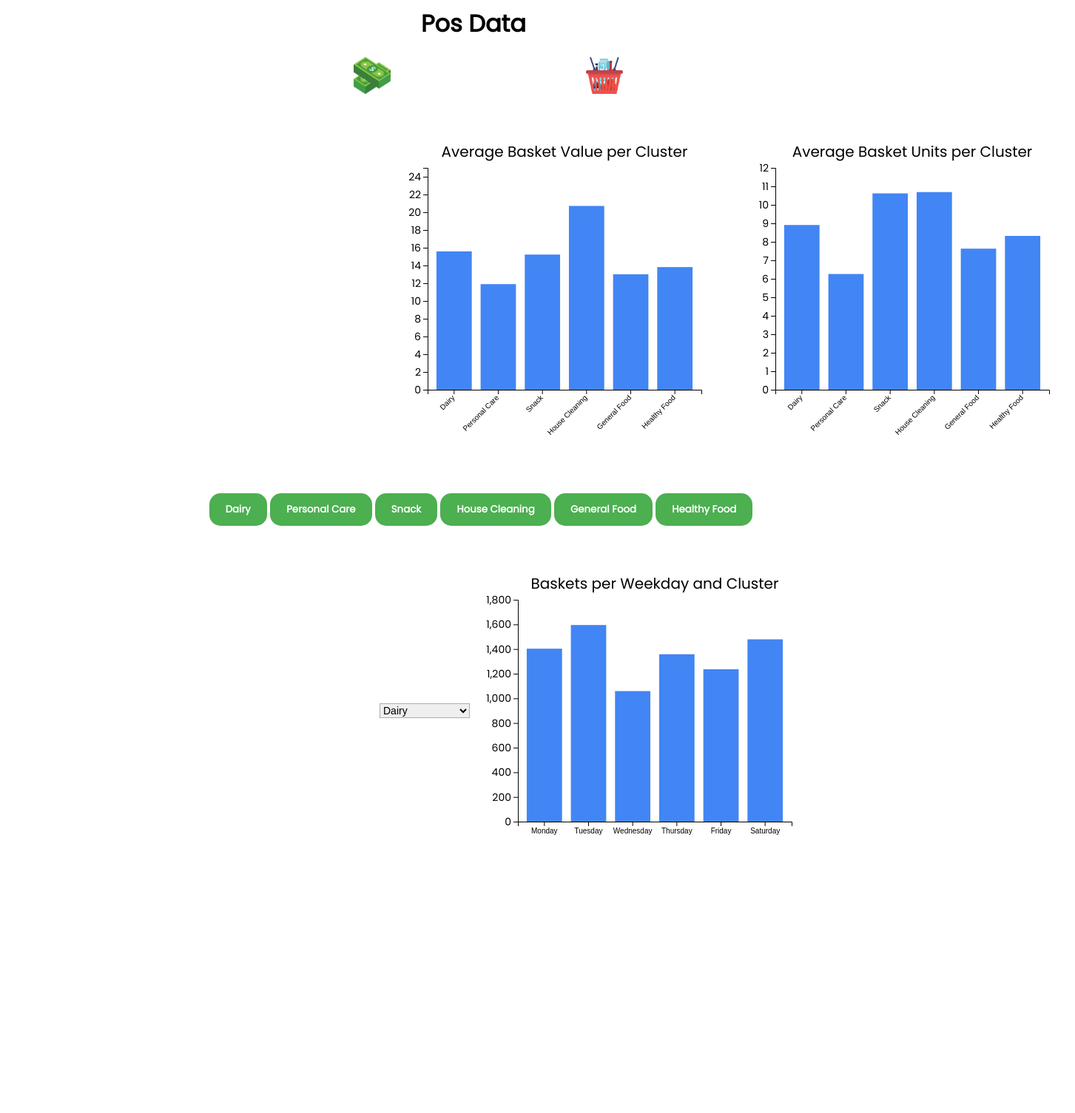
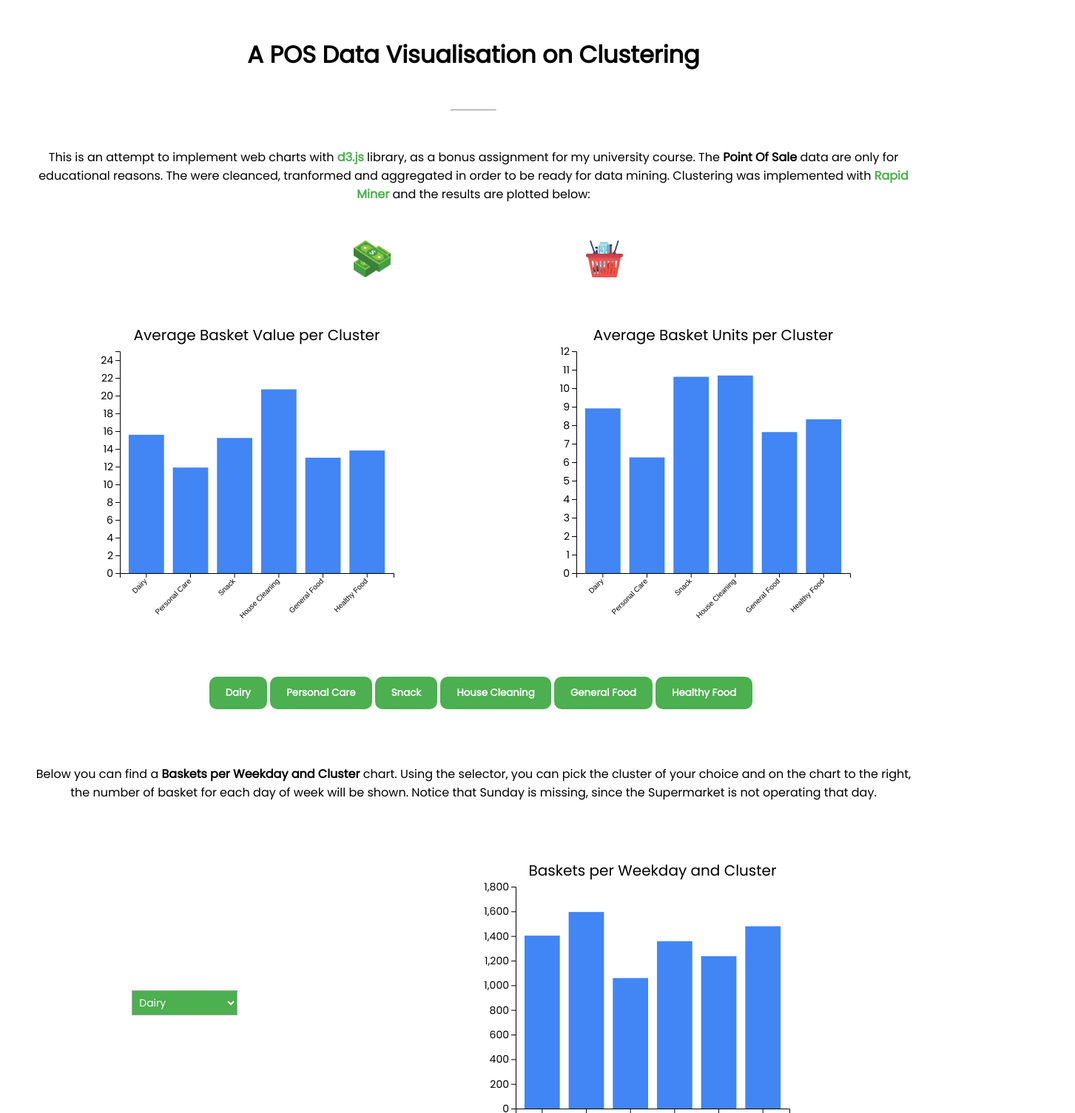
Before and after one commit to ionpetro/POS-data-visualisation, a plain HTML site: page index.html in a window 1280 px wide. Shown: the top 1505 px of the page at 74% size, 1453 px wide, since content can reach past the window. Before the commit the page ends 1226 px from the top, so only its background shows below. Drawn offline with nearby package versions, Linux system fonts and the light colour scheme.

Commit message:
Add paragraphs

```diff
--- a/d3_charts.js
+++ b/d3_charts.js
@@ -238,7 +238,6 @@ var cluster = 'Dairy';
             .range([ height, 0]);
           ch_barplot.append("g")
             .attr('class', 'axis')
-            .attr("class", "myYaxis")
             .call(d3.axisLeft(y));
 
           var u = ch_barplot.selectAll("rect")
@@ -256,6 +255,7 @@ var cluster = 'Dairy';
               .attr("height", function(d) { return height - y(d.value); })
               .attr("fill", "#4285F4")
 
+
       });
     }
 
@@ -268,8 +268,8 @@ var cluster = 'Dairy';
       for(key in data) {
         if (data[key]['cluster'] == cluster) {
           // console.log(data[key]['avalue']);
-          document.getElementById("value").innerHTML = data[key]['avalue'] + '€';
-          document.getElementById("unit").innerHTML = data[key]['aunits'];
+          document.getElementById("value").innerHTML = data[key]['avalue'] + ' €';
+          document.getElementById("unit").innerHTML = data[key]['aunits'] + ' items';
         }
       }
     });
--- a/index.html
+++ b/index.html
@@ -16,7 +16,14 @@
 </head>
 
 <body style="text-align: center;">
-  <h1>Pos Data</h1>
+  <h1>A POS Data Visualisation on Clustering</h1>
+  <hr>
+  <div>
+    <p>This is an attempt to implement web charts with <a href="https://d3js.org/">d3.js</a> library, as a bonus assignment for
+      my university course. The <strong>Point Of Sale</strong> data are only for educational reasons. The were
+     cleanced, tranformed and aggregated in order to be ready for data mining. Clustering was
+     implemented with <a href="https://rapidminer.com/">Rapid Miner</a> and the results are plotted below: </p>
+  </div>
   <div id="barinfodiv">
     <img src="money.png">
     <div class="barinfo" id="value"></div>
@@ -37,6 +44,12 @@
   <button onclick="update('General Food')">General Food</button>
   <button onclick="update('Healthy Food')">Healthy Food</button><br>
   </div>
+  <div>
+    <p>Below you can find a <strong>Baskets per Weekday and Cluster</strong> chart. Using the selector, you can pick the
+       cluster of your choice and on the chart to the right, the number of basket for each day of week will be shown. Notice
+       that Sunday is missing, since the Supermarket is not operating that day.
+    </p>
+  </div>
   <div class="grid-container">
   <div>
     <select class="custom-select" id="change_barplot" onchange="getCluster(this)">
--- a/style.css
+++ b/style.css
@@ -2,12 +2,39 @@ html {
 font-family: 'Poppins', sans-serif;
 color: #000000;
 }
+
+::-moz-selection { /* Code for Firefox */
+    background: #4CAF50;
+}
+
+    ::selection {
+    background: #4CAF50;
+}
+
 div {
     display: inline;
 }
 
+hr {
+    width: 60px;
+}
+
 svg {
     padding: 30px 5px;
+}
+
+h1 {
+    margin: 50px 20px;
+}
+
+p {
+    margin: 50px 40px;
+}
+
+a {
+    font-weight: bold;
+    color: #4CAF50;
+    text-decoration: none;
 }
 
 button {
@@ -22,7 +49,7 @@ button {
     color: #fff;
     background-color: #4CAF50;
     border: none;
-    border-radius: 15px;
+    border-radius: 10px;
 }
 
 button:hover {
@@ -45,6 +72,10 @@ select{
     border: 1px solid #ABADB3;
     margin: 200px 0px;
     font-size:14px;
+    background-color: #4CAF50;
+    padding: 5px 5px;
+    font-family: 'Poppins', sans-serif;
+    color: #fff;
 }
 
 .axis { font: 14px 'Poppins'; }
@@ -54,7 +85,7 @@ select{
     display: grid;
     grid-template-columns: auto auto;
     padding: 5px;
-    margin: 10px 500px;
+    margin: 10px 10px;
     }
 
 .toolTip {
@@ -79,7 +110,7 @@ select{
 .buttons {
     text-align: center;
     margin: auto;
-    padding: 10px 20px;
+    padding: 0px 20px;
     text-shadow: 0px -1px 0px rgba(0,0,0,.5);
 }
 
```
